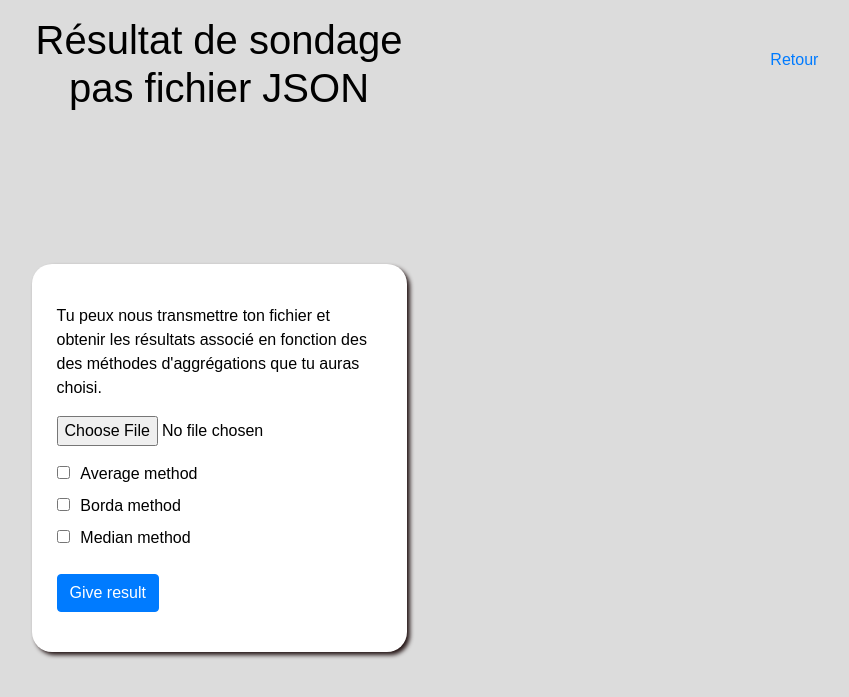
After one commit to Darcraytore1/Aggregation_de_vote, a PHP site: page /Front/result_survey_json.html in a window 1280 px wide. The commit adds this page. Shown: the top 697 px of the page, without its empty margins (421-1270 px from the left). Run offline with PHP 8.4, Linux system fonts and the light colour scheme.

Commit message:
On s'amuse

```diff
--- a/Front/index.php
+++ b/Front/index.php
@@ -70,7 +70,7 @@
 					</div>
 				</div>
 				<div class="row">
-					<div class="col-12 text-center margin-top">
+					<div class="col-12 text-center">
 						<div>
 							<?php
 								if (isset($bad_password)) {
--- /dev/null
+++ b/Front/result_survey_json.html
@@ -0,0 +1,70 @@
+<!DOCTYPE html>
+<html>
+<head>
+	<meta charset='utf-8'>
+	<meta http-equiv='X-UA-Compatible' content='IE=edge'>
+	<title>Survey creation</title>
+	<meta name='viewport' content='width=device-width, initial-scale=1'>
+	<link rel="stylesheet" href="https://stackpath.bootstrapcdn.com/bootstrap/4.3.1/css/bootstrap.min.css" integrity="sha384-ggOyR0iXCbMQv3Xipma34MD+dH/1fQ784/j6cY/iJTQUOhcWr7x9JvoRxT2MZw1T" crossorigin="anonymous">
+	<link rel='stylesheet' type='text/css' media='screen' href='styles/styles.css'>
+</head>
+<body>
+	<!-- Here 2 solutions, the first is the creation of the survey with just
+	a json file, the second is the creation is the creation of a survey where user
+	can come and choose a answer, and when the admin choose he can finish this survey -->
+
+	<div class="container-fluid">
+		<div class="row align-center">
+			<div class="col-4">
+			</div>
+			<div class="col-4 text-center">
+				<h1 class="margin-top">
+					Résultat de sondage pas fichier JSON
+				</h1>
+			</div>
+			<div class="col-4 text-right">
+				<a href="admin.php" class="margin-right">
+					Retour
+				</a>
+			</div>
+		</div>
+		<div class="portfolio portfolio-block">
+			<div class="row">
+				<form enctype="multipart/form-data" action="survey_result.php" method="post">
+					<div class="form-group">
+						<p>
+							Tu peux nous transmettre ton fichier et obtenir les résultats associé en fonction des
+							des méthodes d'aggrégations que tu auras choisi.
+						</p>
+						<input type="hidden" name="MAX_FILE_SIZE" value="300000"/>
+						<input type="file" class="form-control-file" name="vote_list">
+
+						<!-- I can directly create checkbox in function of methods who are in the API rather than in raw -->
+
+						<div class="margin-top">
+							<input type="checkbox" name="average_method" id="checkbox_average_method" class="little_margin-right">
+							<label for="checkbox_average_method">Average method</label>
+						</div>
+
+						<div>
+							<input type="checkbox" name="borda_method" id="checkbox_borda_method" class="little_margin-right">
+							<label for="checkbox_borda_method">Borda method</label>
+						</div>
+
+						<div>
+							<input type="checkbox" name="median_method" id="checkbox_median_method" class="little_margin-right">
+							<label for="checkbox_median_method">Median method</label>
+						</div>
+					</div>
+					<button class="btn btn-primary">
+						Give result
+					</button>
+				</form>
+			</div>
+		</div>
+	</div>
+	<script src="scripts/label_check.js"></script>
+</body>
+</html>
+
+<!-- I must say to the user, if he doesn't check a box to check one -->
--- a/Front/styles/styles.css
+++ b/Front/styles/styles.css
@@ -103,6 +103,10 @@ p.error {
 	align-items: center;
 }
 
+.little_margin-right {
+	margin-right: 0.5vw;
+}
+
 @media (max-width: 900px) {
 	.portfolio-block {
 		width: 60%;
```
Also changed, not shown: Front/admin.php (renamed from Front/admin.html, +15 -0 lines), Front/authentification.php (+6 -2 lines), Front/survey_creation.html (deleted, +0 -63 lines), Front/survey_result.php (+7 -0 lines), Front/user.php (renamed from Front/user.html, +9 -0 lines), Front/survey_list.html (added).
